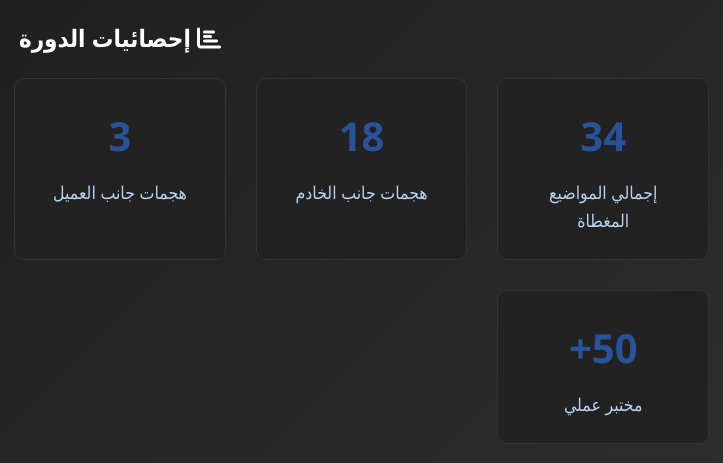
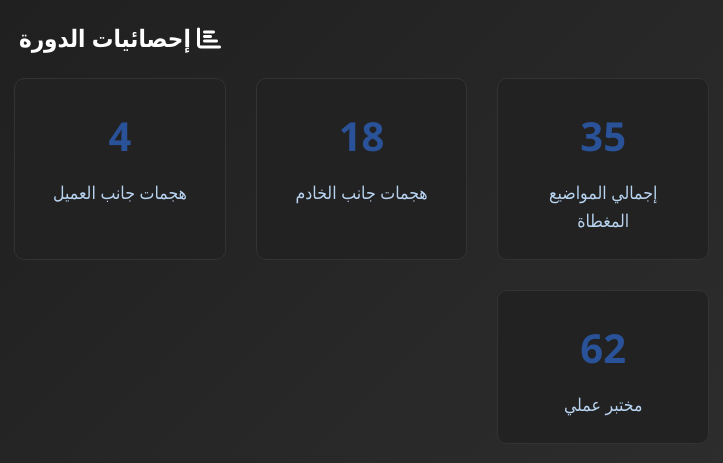
Before and after one commit to abode1234/lecture-server-side-attack, a plain HTML site: page index.html in a window 1280 px wide. Shown: the part 3691-4154 px from the top of the page, 520-1243 px from the left. Drawn offline with Linux system fonts and the light colour scheme.

Commit message:
fix: Update main index.html statistics after XSS lecture

```diff
--- a/index.html
+++ b/index.html
@@ -359,7 +359,7 @@
             </h2>
             <div class="stats-grid">
                 <div class="stat-item">
-                    <div class="stat-number">34</div>
+                    <div class="stat-number">35</div>
                     <div class="stat-label">إجمالي المواضيع المغطاة</div>
                 </div>
                 <div class="stat-item">
@@ -367,7 +367,7 @@
                     <div class="stat-label">هجمات جانب الخادم</div>
                 </div>
                 <div class="stat-item">
-                    <div class="stat-number">3</div>
+                    <div class="stat-number">4</div>
                     <div class="stat-label">هجمات جانب العميل</div>
                 </div>
                 <div class="stat-item">
@@ -379,7 +379,7 @@
                     <div class="stat-label">أيام التدريب</div>
                 </div>
                 <div class="stat-item">
-                    <div class="stat-number">50+</div>
+                    <div class="stat-number">62</div>
                     <div class="stat-label">مختبر عملي</div>
                 </div>
             </div>
```
